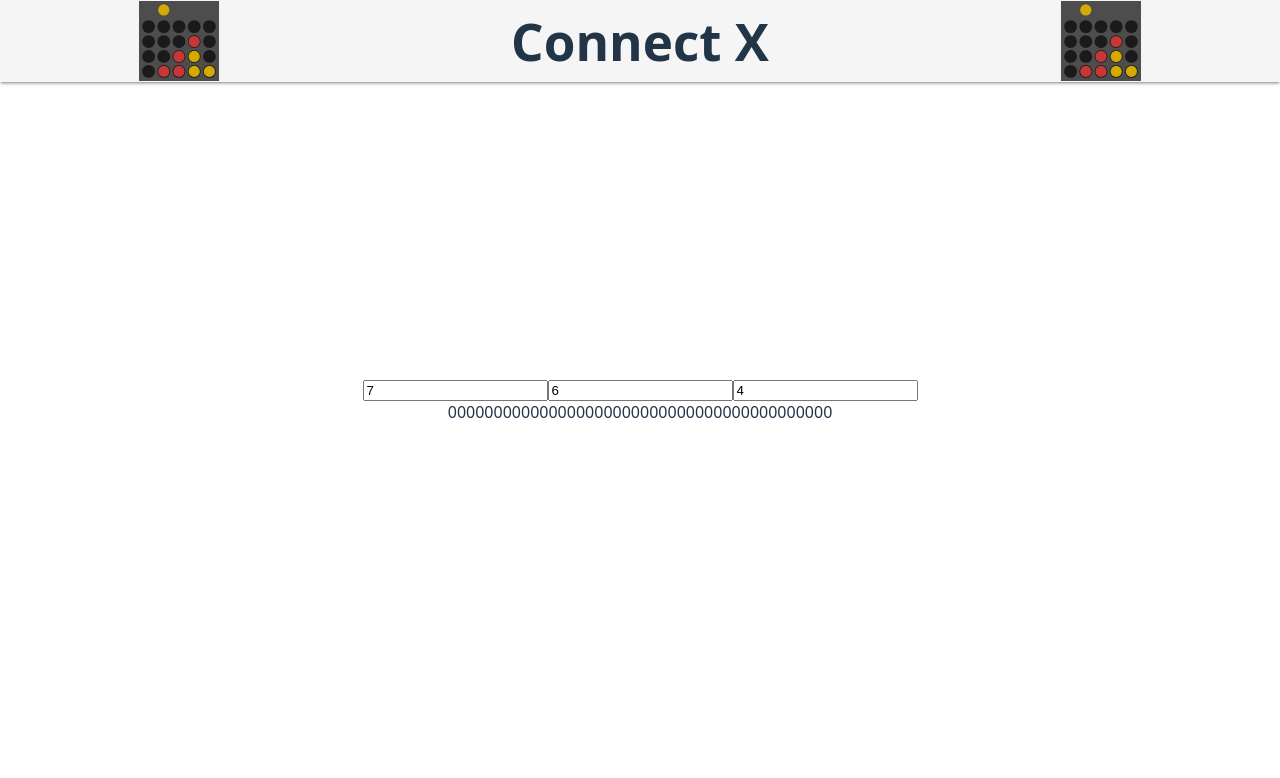
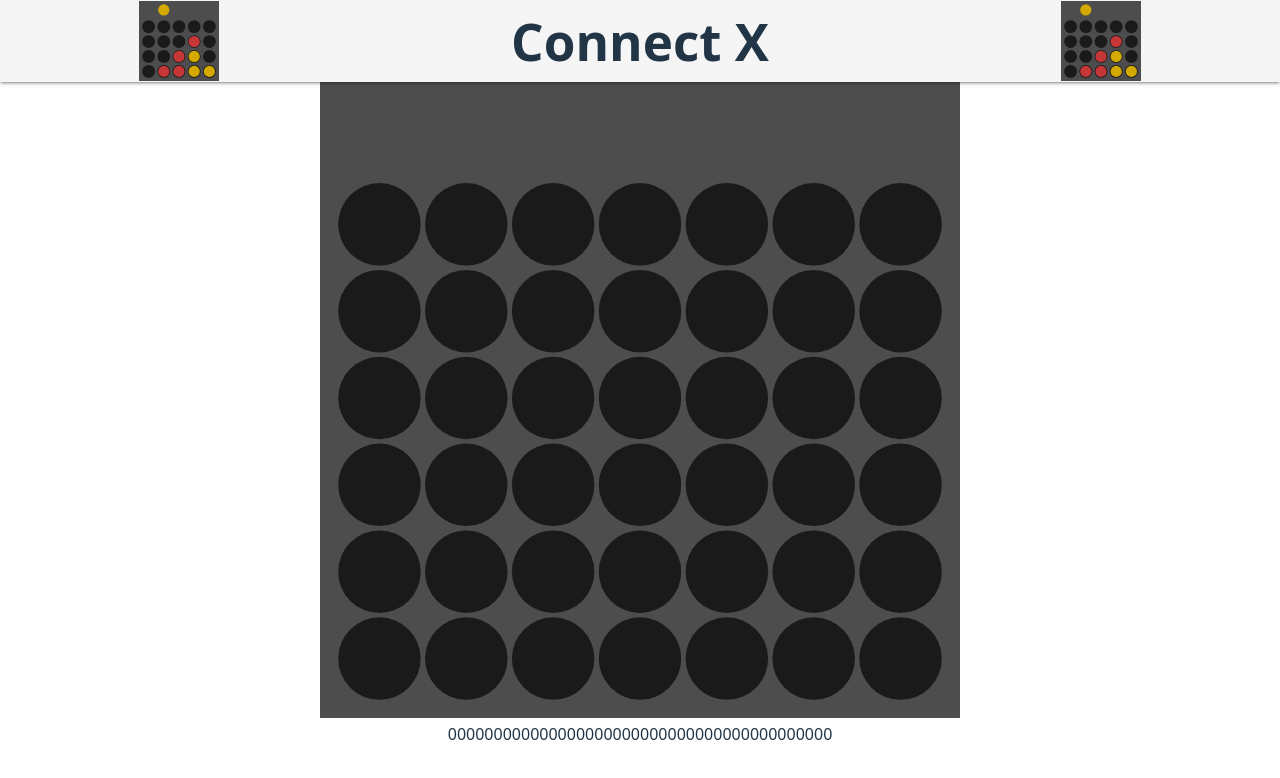
Before and after one commit to pauldubois98/ReactTraining, a React (Vite) app in the folder connect_x/: page / in a window 1280 px wide. Shown: the top 778 px of the page. Built offline with nearby package versions, Linux system fonts and the light colour scheme.

Commit message:
working grid

```diff
--- /dev/null
+++ b/connect_x/src/Grid.css
@@ -0,0 +1,2 @@
+#grid{
+}
--- a/connect_x/src/Grid.jsx
+++ b/connect_x/src/Grid.jsx
@@ -1,5 +1,69 @@
-function Grid() {
-    return <></>;
+import React from "react";
+import "./Grid.css";
+const SIDE = 5;
+
+function Row(props) {
+    const N = props.N;
+    const M = props.M;
+    const r = props.r;
+    const i = props.i;
+    const board = props.board;
+    const row = board.slice(i * N, (i + 1) * N);
+
+    return (
+        <g>
+            {row.map((cell, j) => (
+                <circle
+                    cx={50 + (j - (N - 1) / 2) * (2 * r)}
+                    cy={-SIDE / 2 + 100 - (i + 0.5) * (2 * r)}
+                    r={r * 0.95}
+                    fill="#1a1a1a"
+                    key={`${i}-${j}`}
+                />
+            ))}
+        </g>
+    );
+}
+
+function Grid(props) {
+    const N = props.N;
+    const M = props.M;
+    const X = props.X;
+    const r = ((1 - SIDE / 100) * 50) / Math.max(N, M);
+    const board = props.board;
+    const setBoard = props.setBoard;
+
+    return (
+        <React.Fragment>
+            <div id="grid">
+                <svg
+                    id="gridSVG"
+                    viewBox="0 0 100 100"
+                    xmlns="http://www.w3.org/2000/svg"
+                    style={{
+                        width: "40em",
+                        height: "40em",
+                        backgroundColor: "#4d4d4d",
+                    }}>
+                    {Array(M)
+                        .keys()
+                        .map(function (i) {
+                            return (
+                                <Row
+                                    N={N}
+                                    M={M}
+                                    r={r}
+                                    board={board}
+                                    setBoard={setBoard}
+                                    i={i}
+                                    key={"row" + i}
+                                />
+                            );
+                        })}
+                </svg>
+            </div>
+        </React.Fragment>
+    );
 }
 
 export default Grid;
```
